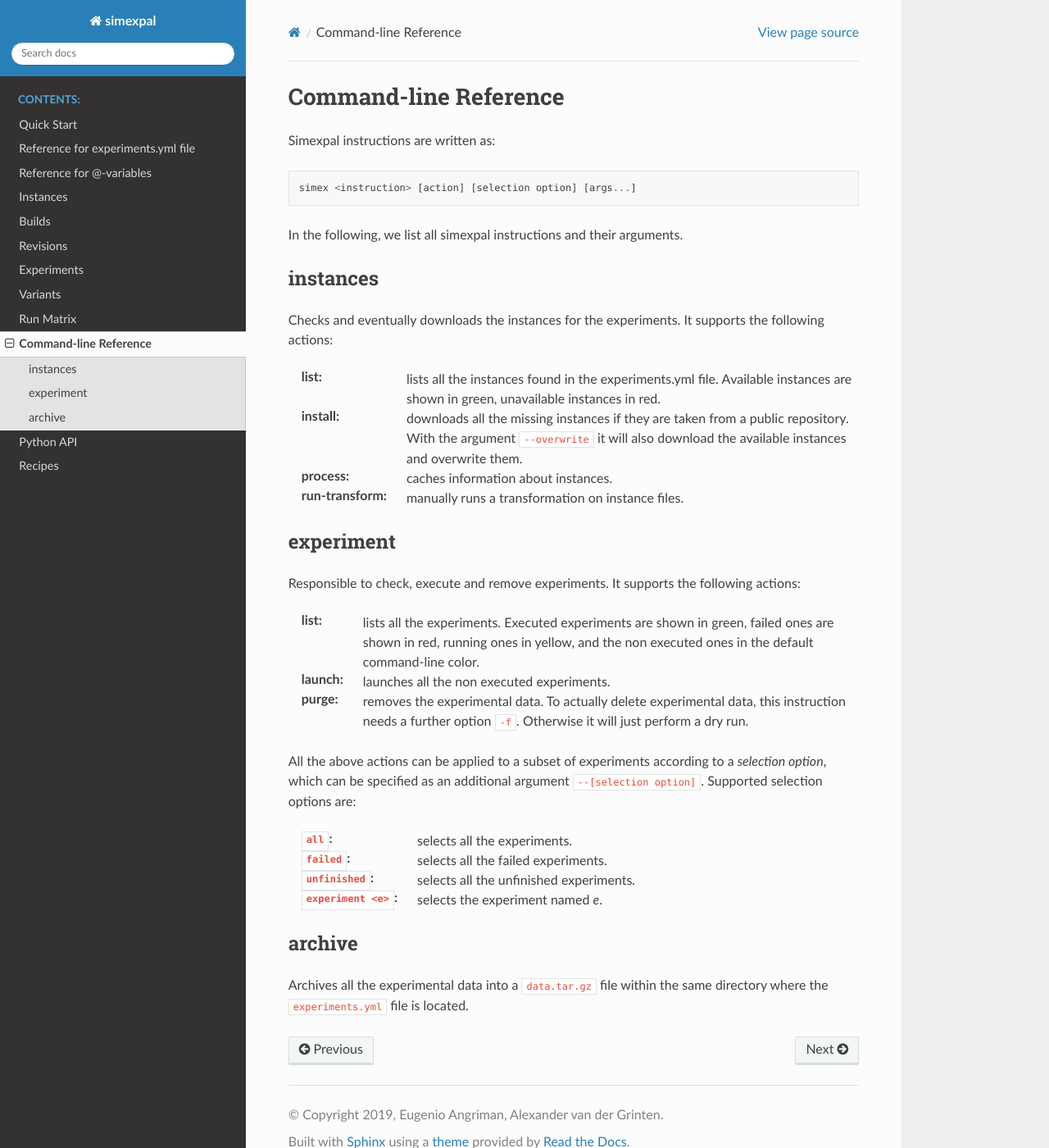
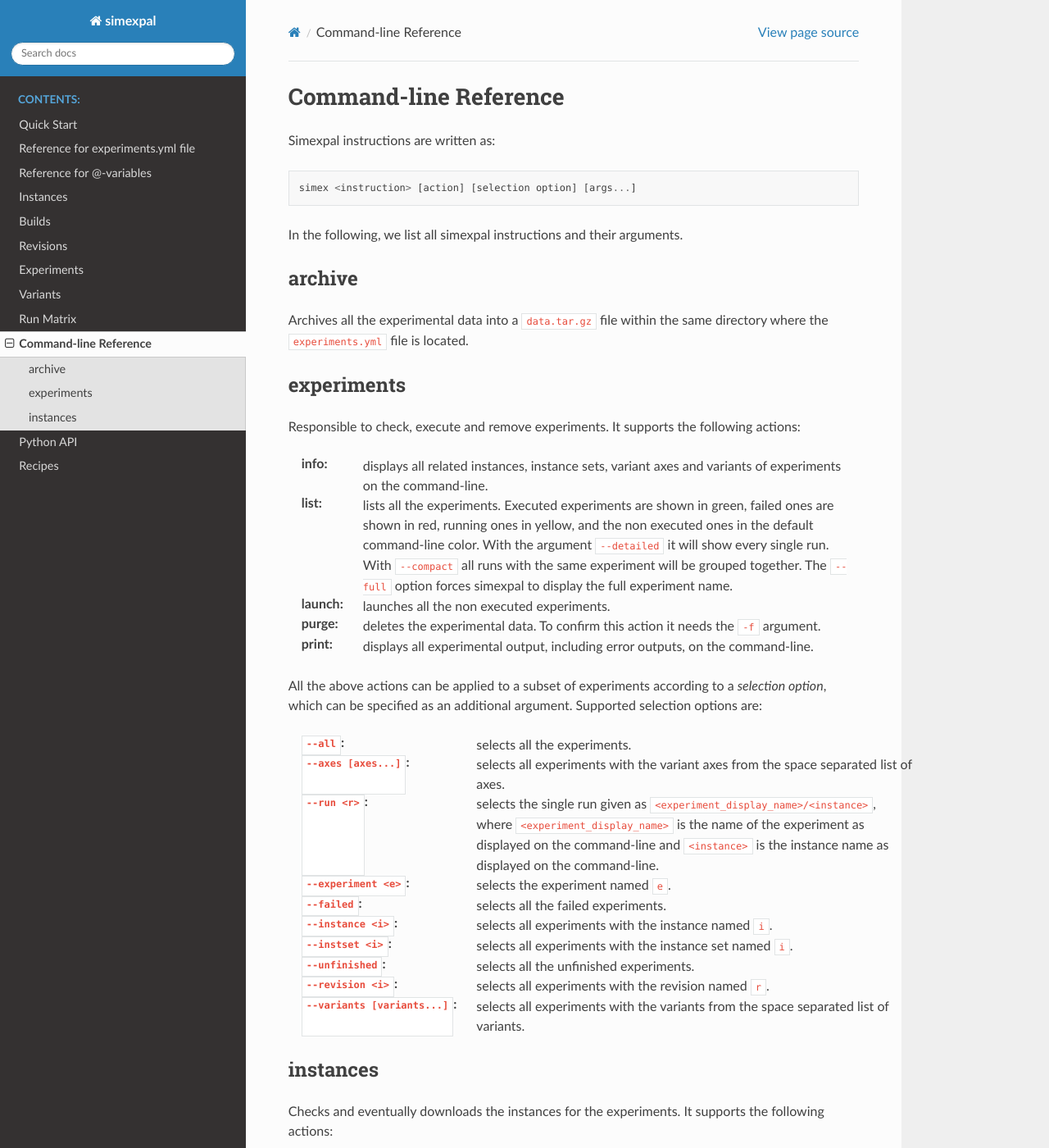
Before and after one commit to hu-macsy/simexpal, a Sphinx documentation site: the page built from docs/command_line_reference.rst, in a window 1280 px wide and 1400 px high. Shown: the whole window at 82% size. Built offline with Sphinx 7.4.7 and the Read the Docs theme 2.0.0, drawn with Linux system fonts in a browser that asks for light colours.

Commit message:
docs/command_line_reference: Update 'experiments' section

```diff
--- a/docs/command_line_reference.rst
+++ b/docs/command_line_reference.rst
@@ -9,6 +9,44 @@
    simex <instruction> [action] [selection option] [args...]
 
 In the following, we list all simexpal instructions and their arguments.
+
+archive
+-------
+Archives all the experimental data into a ``data.tar.gz`` file within the same directory
+where the ``experiments.yml`` file is located.
+
+experiments
+-----------
+Responsible to check, execute and remove experiments.
+It supports the following actions:
+
+:info: displays all related instances, instance sets, variant axes and variants of experiments
+   on the command-line.
+:list: lists all the experiments.
+   Executed experiments are shown in green, failed ones are shown in red, running ones in
+   yellow, and the non executed ones in the default command-line color. With the argument
+   ``--detailed`` it will show every single run. With ``--compact`` all runs with the same
+   experiment will be grouped together. The ``--full`` option forces simexpal to display the
+   full experiment name.
+:launch: launches all the non executed experiments.
+:purge: deletes the experimental data. To confirm this action it needs the ``-f`` argument.
+:print: displays all experimental output, including error outputs, on the command-line.
+
+All the above actions can be applied to a subset of experiments according to a `selection option`,
+which can be specified as an additional argument. Supported selection options are:
+
+:``--all``: selects all the experiments.
+:``--axes [axes...]``: selects all experiments with the variant axes from the space separated list of axes.
+:``--run <r>``: selects the single run given as ``<experiment_display_name>/<instance>``, where
+    ``<experiment_display_name>`` is the name of the experiment as displayed on the command-line and
+    ``<instance>`` is the instance name as displayed on the command-line.
+:``--experiment <e>``: selects the experiment named ``e``.
+:``--failed``: selects all the failed experiments.
+:``--instance <i>``: selects all experiments with the instance named ``i``.
+:``--instset <i>``: selects all experiments with the instance set named ``i``.
+:``--unfinished``: selects all the unfinished experiments.
+:``--revision <i>``: selects all experiments with the revision named ``r``.
+:``--variants [variants...]``: selects all experiments with the variants from the space separated list of variants.
 
 instances
 ---------
@@ -22,35 +60,3 @@
    overwrite them.
 :process: caches information about instances.
 :run-transform: manually runs a transformation on instance files.
-
-experiment
-----------
-Responsible to check, execute and remove experiments.
-It supports the following actions:
-
-:list: lists all the experiments.
-   Executed experiments are shown in green, failed ones are shown in red, running ones in
-   yellow, and the non executed ones in the default command-line color.
-:launch: launches all the non executed experiments.
-:purge: removes the experimental data.
-   To actually delete experimental data, this instruction needs a further option ``-f``.
-   Otherwise it will just perform a dry run.
-
-All the above actions can be applied to a subset of experiments according to a `selection option`,
-which can be specified as an additional argument ``--[selection option]``.
-Supported selection options are:
-
-:``all``: selects all the experiments.
-:``failed``: selects all the failed experiments.
-:``unfinished``: selects all the unfinished experiments.
-:``experiment <e>``: selects the experiment named `e`.
-
-..
-    builds
-    ------
-    TODO
-
-archive
--------
-Archives all the experimental data into a ``data.tar.gz`` file within the same directory
-where the ``experiments.yml`` file is located.
```
